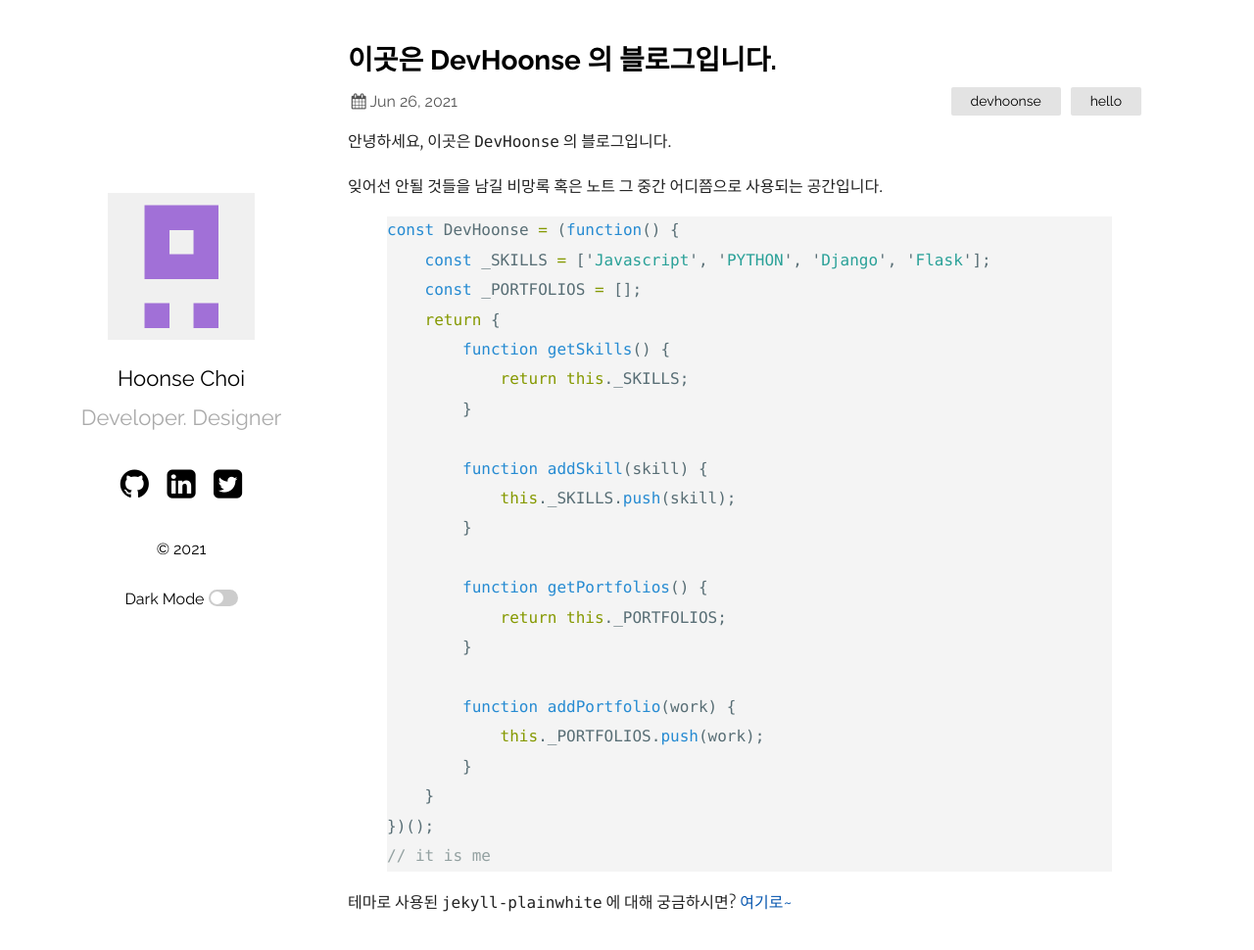
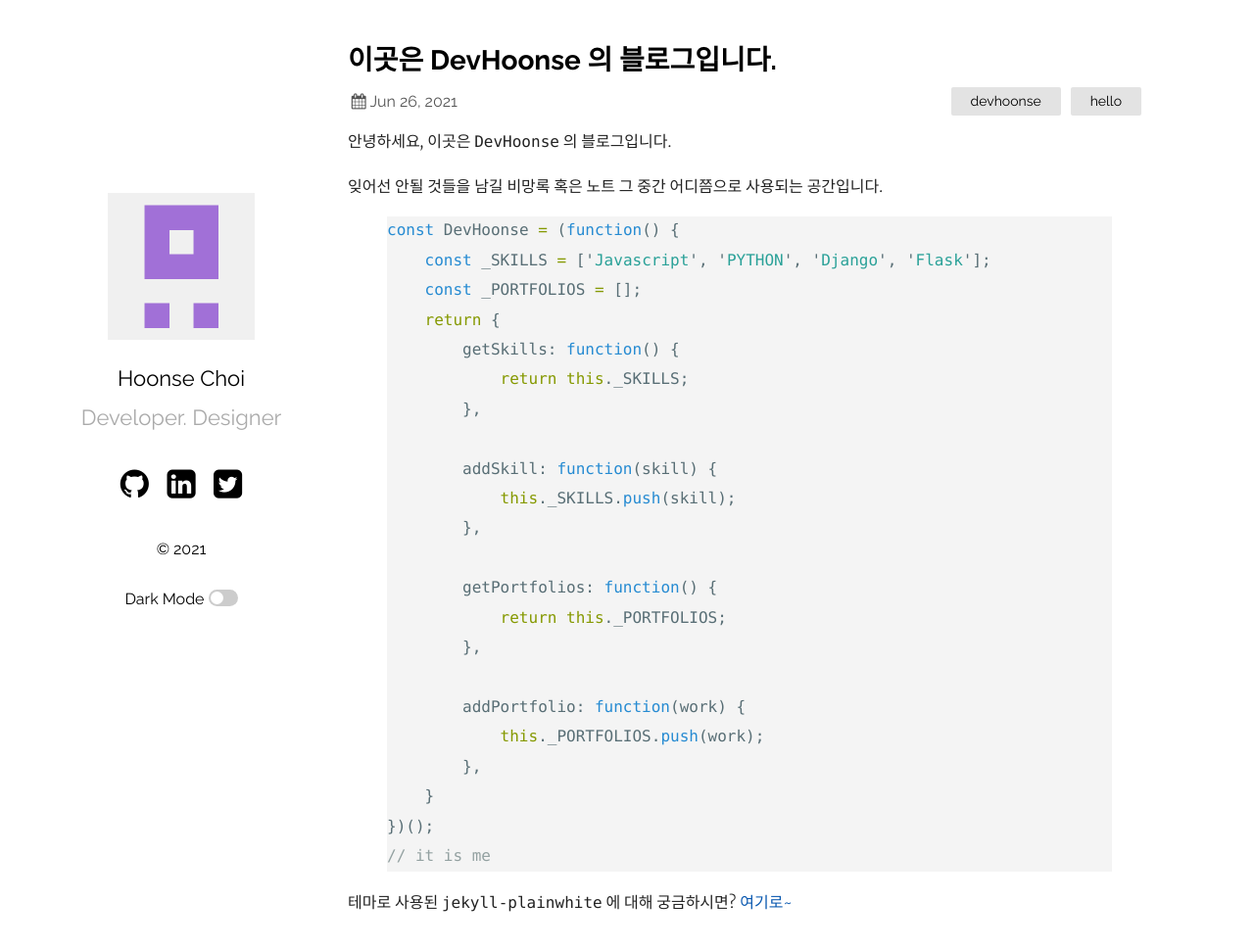
Before and after one commit to devhoonse/devhoonse.github.io, a Jekyll site: the page built from _posts/2021-06-26-welcome-to-jekyll.markdown, in a window 1280 px wide and 982 px high. Shown: the top 970 px of the window at 98% size. Built offline with Jekyll 4.4.1, drawn with Linux system fonts in a browser that asks for light colours; some of the changed lines change nothing that is shown.

Commit message:
0. 링크드인 포트폴리오 주소 변경 1. hello 포스트 변경

```diff
--- a/_config.yml
+++ b/_config.yml
@@ -28,7 +28,7 @@
   social_links:
     twitter: samarsault
     github:  devhoonse
-    linkedIn: in/samarsault
+    linkedIn: in/devhoonse
     #dribbble: jekyll
     #flickr:   jekyll
     #instagram: jekyll
--- a/_posts/2021-06-26-welcome-to-jekyll.markdown
+++ b/_posts/2021-06-26-welcome-to-jekyll.markdown
@@ -14,21 +14,21 @@
     const _SKILLS = ['Javascript', 'PYTHON', 'Django', 'Flask'];
     const _PORTFOLIOS = [];
     return {
-        function getSkills() {
+        getSkills: function() {
             return this._SKILLS;
-        }
+        },
 
-        function addSkill(skill) {
+        addSkill: function(skill) {
             this._SKILLS.push(skill);
-        }
+        },
 
-        function getPortfolios() {
+        getPortfolios: function() {
             return this._PORTFOLIOS;
-        }
+        },
 
-        function addPortfolio(work) {
+        addPortfolio: function(work) {
             this._PORTFOLIOS.push(work);
-        }
+        },
     }
 })();
 // it is me
```
